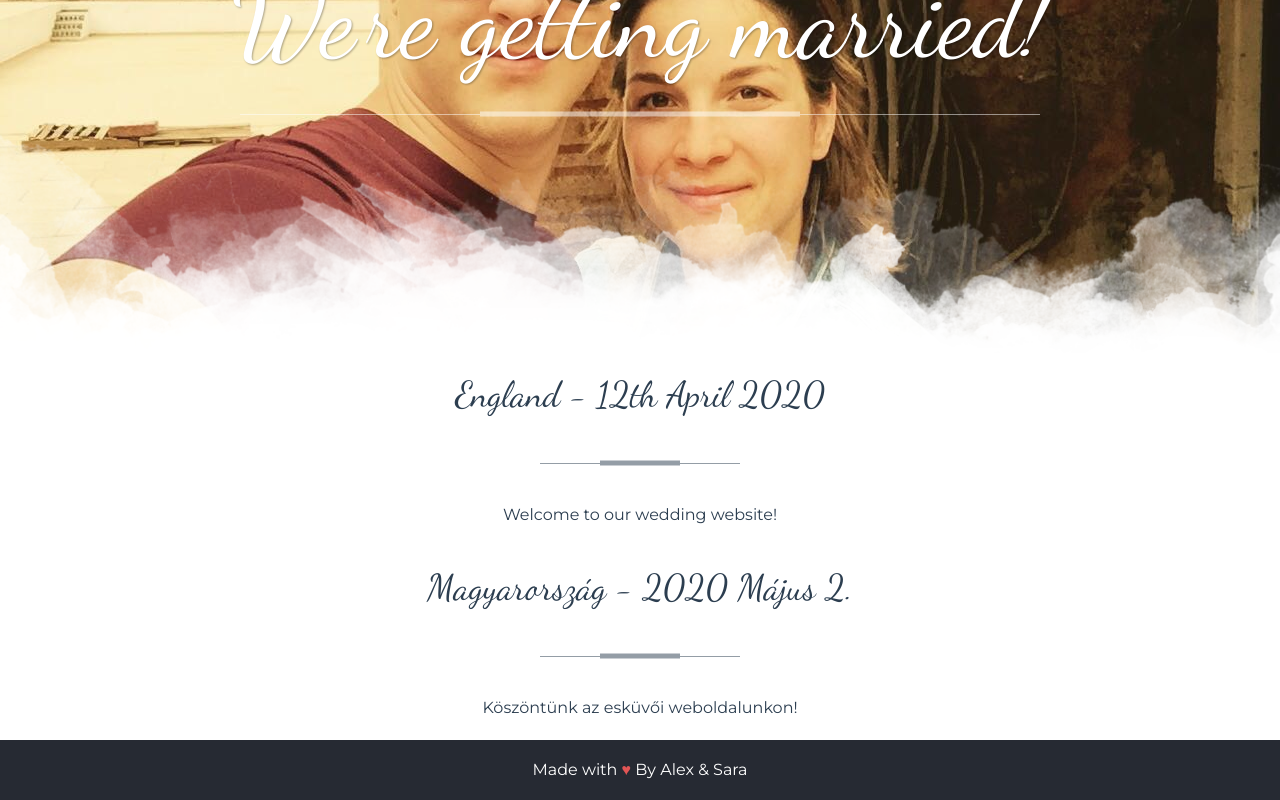
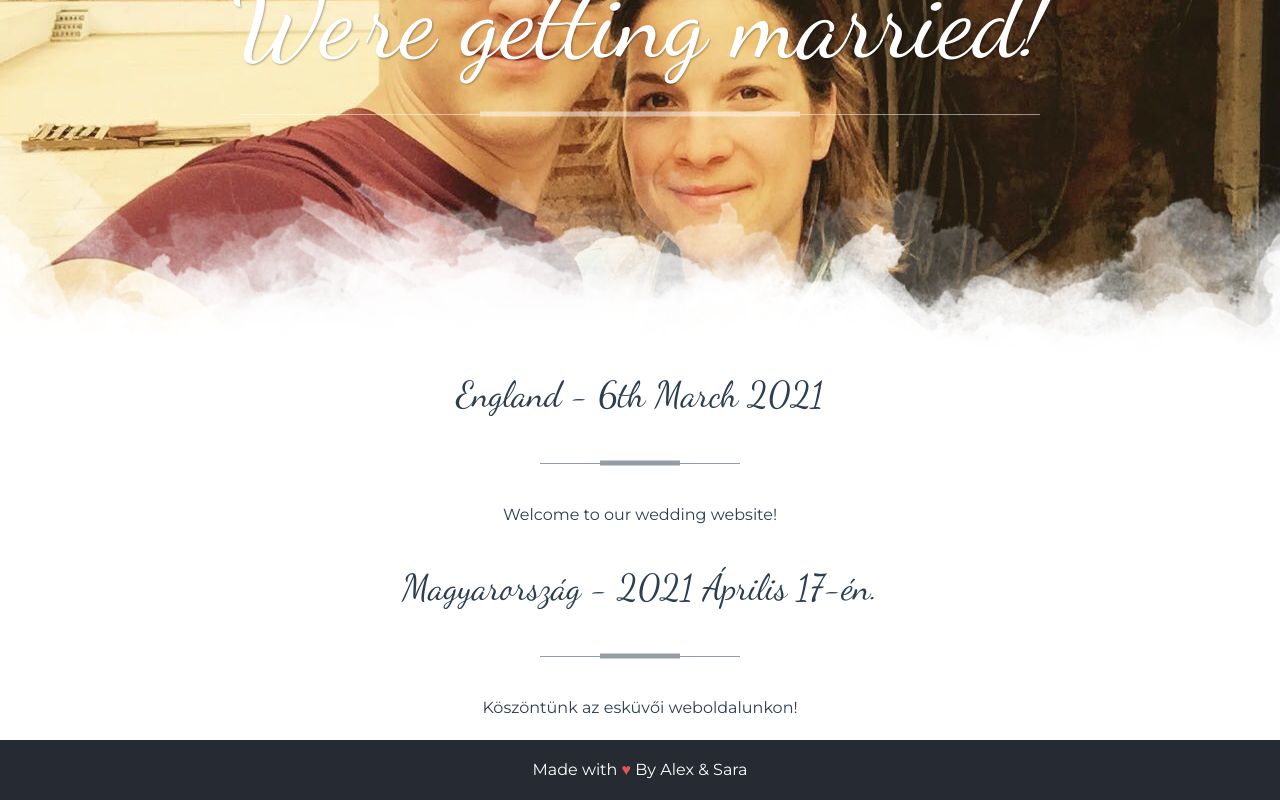
Before and after one commit to alexnaish/wedding-website, a Next.js app in the folder frontend/: page / in a window 1280 px wide. Shown: the part 386-1186 px from the top of the page. Built offline with nearby package versions, Linux system fonts and the light colour scheme; no server answers.

Commit message:
chore: update dates

```diff
--- a/frontend/pages/index.js
+++ b/frontend/pages/index.js
@@ -3,6 +3,6 @@ import Section from '../components/Section';
 
 export default () => <div>
   <Splash />
-  <Section heading="England - 12th April 2020" intro="Welcome to our wedding website!" />
-  <Section heading="Magyarország - 2020 Május 2." intro="Köszöntünk az esküvői weboldalunkon!" />
+  <Section heading="England - 6th March 2021" intro="Welcome to our wedding website!" />
+  <Section heading="Magyarország - 2021 Április 17-én." intro="Köszöntünk az esküvői weboldalunkon!" />
 </div>;
```
